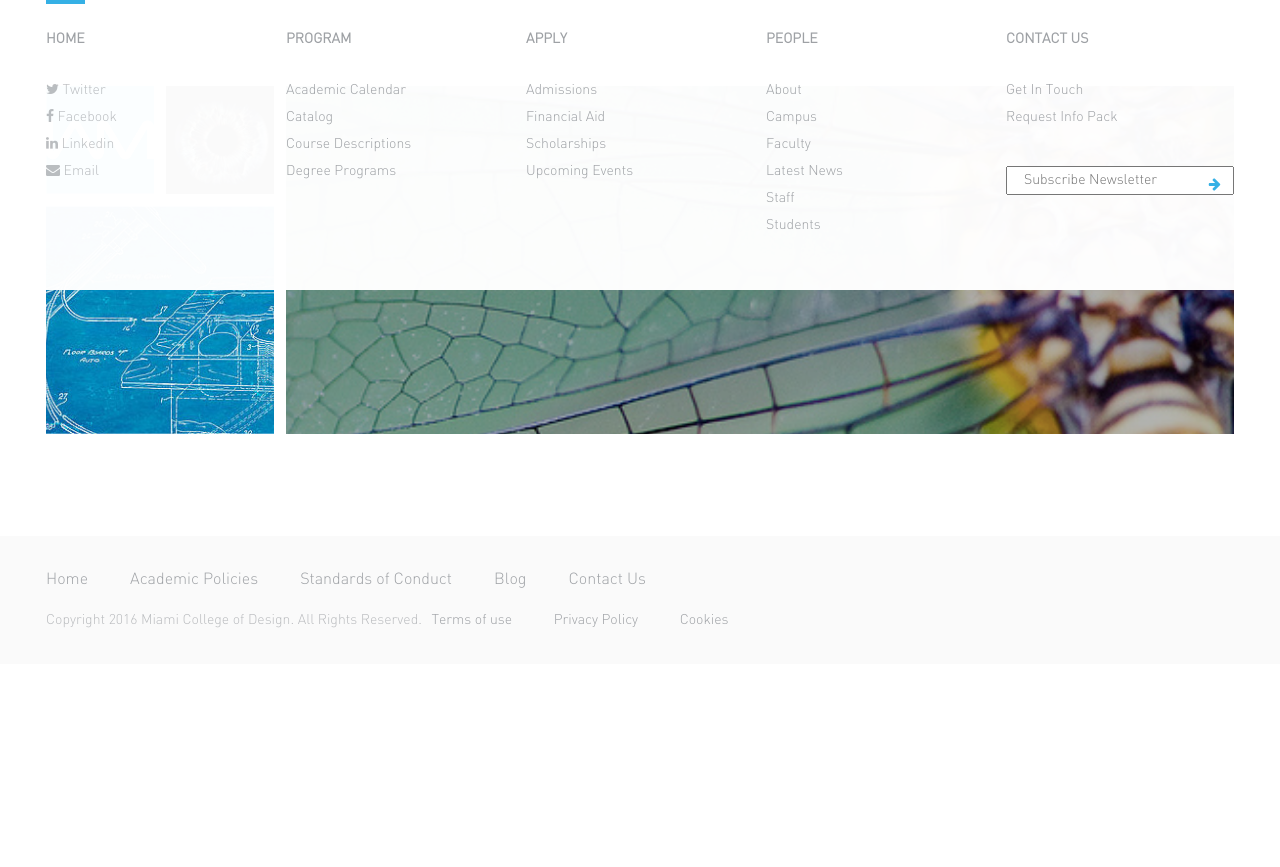
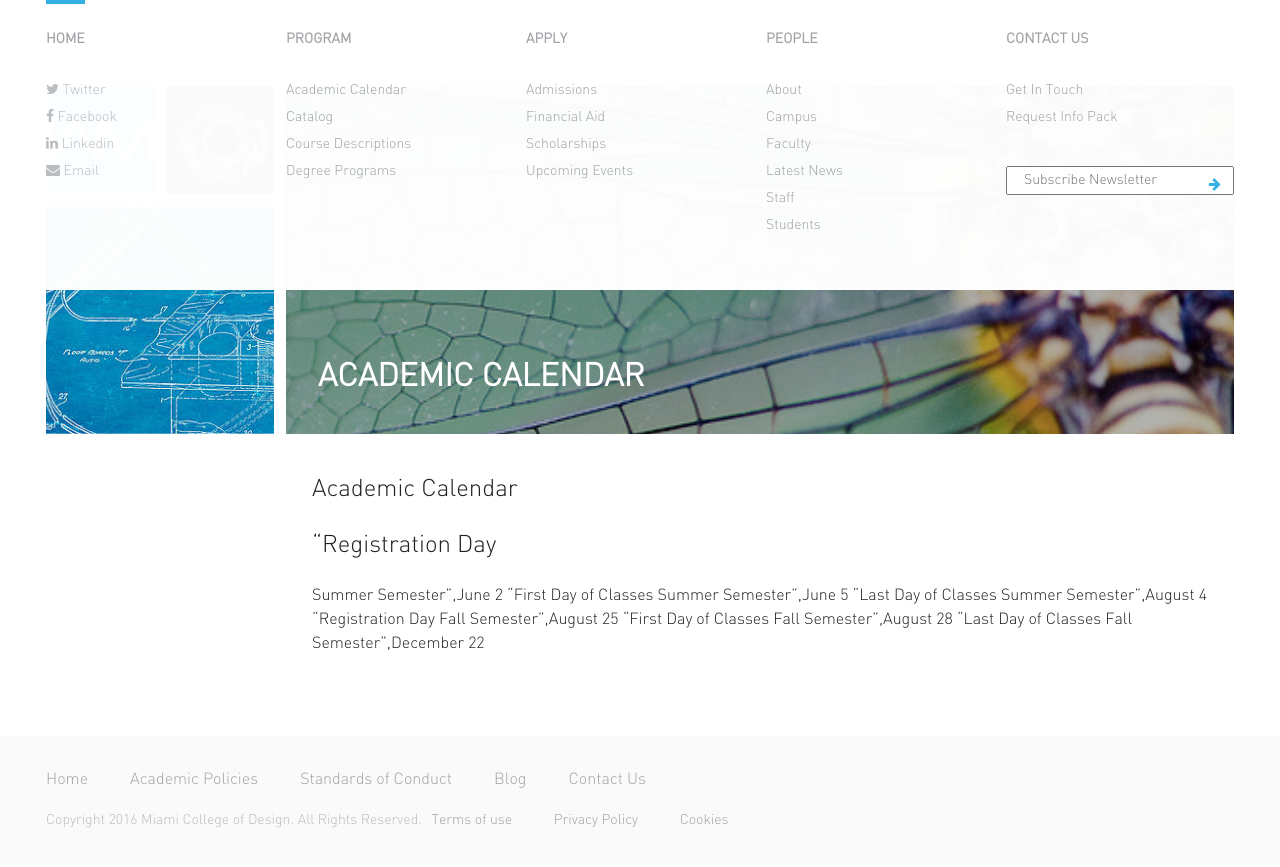
Before and after one commit to akritibhusal/MiamiCollegeofDesign, a Jekyll site: the page built from program/academic-calendar.markdown, in a window 1280 px wide. Shown: the top 867 px of the page. Built offline with Jekyll 4.4.1, drawn with Linux system fonts in a browser that asks for light colours; nearby versions of some CDN libraries.

Commit message:
Updated Academic Calendar

```diff
--- a/program/academic-calendar.markdown
+++ b/program/academic-calendar.markdown
@@ -3,4 +3,24 @@ title: Academic Calendar
 date: 2016-12-02 13:51:00 Z
 permalink: "/program/academic-calendar/"
 position: 0
+sidemenu:
+  academic-2017:
+header_title: Academic Calendar
 ---
+
+## Academic Calendar
+{:#academic-2017}
+
+"Registration Day
+-----
+Summer Semester",June 2
+"First Day of Classes
+Summer Semester",June 5
+"Last Day of Classes
+Summer Semester",August 4
+"Registration Day
+Fall Semester",August 25
+"First Day of Classes
+Fall Semester",August 28
+"Last Day of Classes
+Fall Semester",December 22
```
